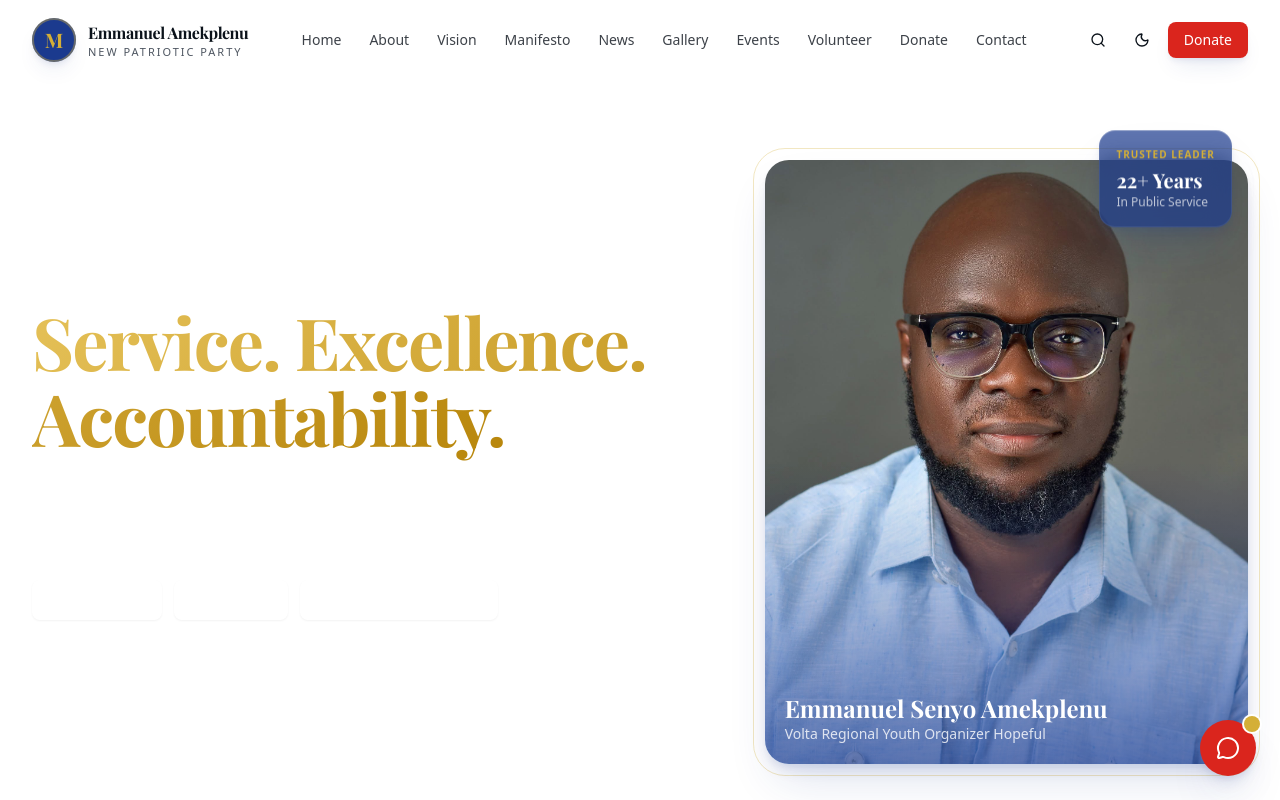
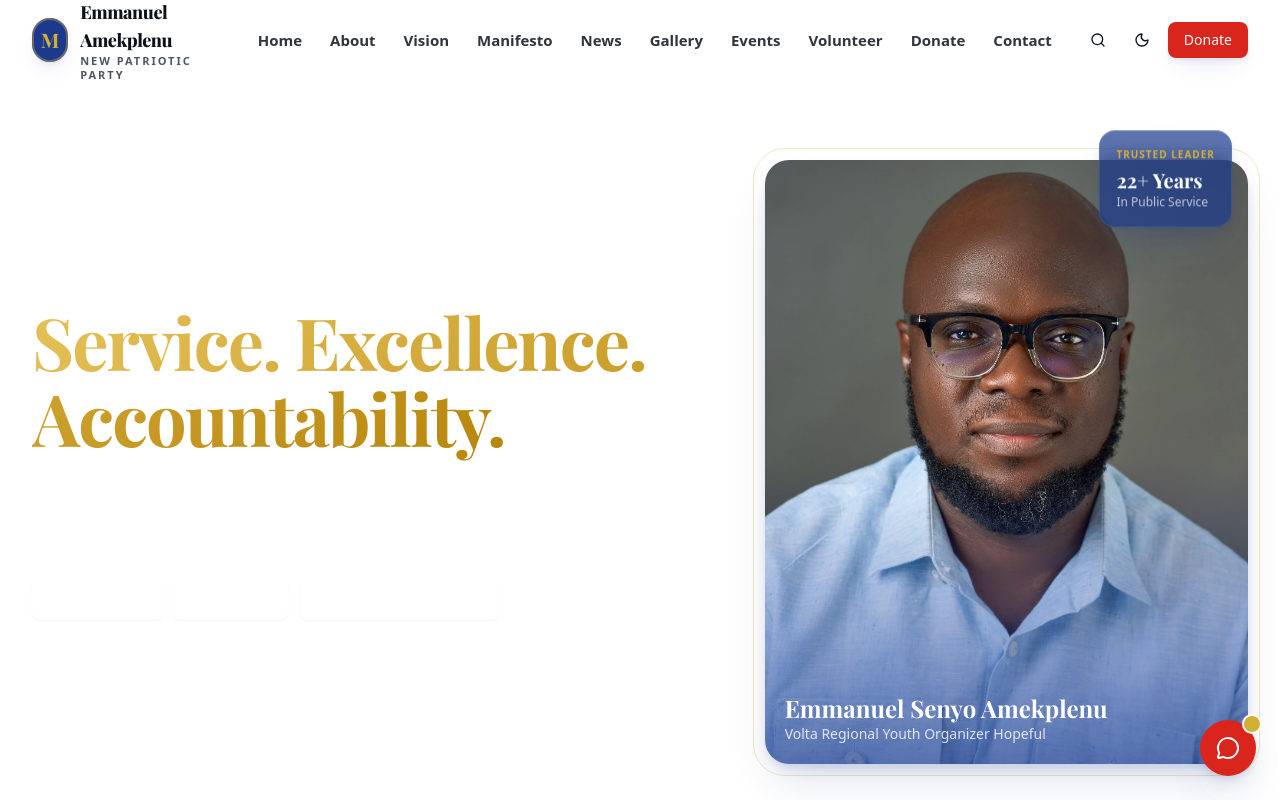
Before and after one commit to lilromeo2290/mayor, a Next.js app: page / in a window 1280 px wide. Shown: the top 800 px of the page. Built offline with nearby package versions, Linux system fonts and the light colour scheme.

Commit message:
7633bfa7-61e9-402b-9b85-229644757745

```diff
--- a/src/components/site/site-nav.tsx
+++ b/src/components/site/site-nav.tsx
@@ -60,13 +60,13 @@ export function SiteNav() {
               <div className="hidden sm:block leading-tight">
                 <div
                   className={cn(
-                    'font-serif text-base font-bold tracking-tight',
+                    'font-serif text-lg font-extrabold tracking-tight',
                     scrolled ? 'text-foreground' : 'text-foreground'
                   )}
                 >
                   {CANDIDATE.shortName}
                 </div>
-                <div className="text-[11px] uppercase tracking-[0.18em] text-muted-foreground">
+                <div className="text-[11px] uppercase tracking-[0.18em] text-muted-foreground font-semibold">
                   {CANDIDATE.party}
                 </div>
               </div>
@@ -78,7 +78,7 @@ export function SiteNav() {
                 <a
                   key={link.href}
                   href={link.href}
-                  className="px-3 py-2 text-sm font-medium text-foreground/80 hover:text-patriot-red transition-colors rounded-md hover:bg-muted/60"
+                  className="px-3 py-2 text-[15px] font-bold text-foreground/85 hover:text-patriot-red transition-colors rounded-md hover:bg-muted/60"
                 >
                   {link.label}
                 </a>
@@ -151,7 +151,7 @@ export function SiteNav() {
                         <SheetClose asChild key={link.href}>
                           <a
                             href={link.href}
-                            className="flex items-center justify-between rounded-lg px-3 py-3 text-base font-medium text-foreground hover:bg-muted transition-colors"
+                            className="flex items-center justify-between rounded-lg px-3 py-3 text-base font-bold text-foreground hover:bg-muted transition-colors"
                           >
                             {link.label}
                             <ChevronDown className="h-4 w-4 -rotate-90 text-muted-foreground" />
```
